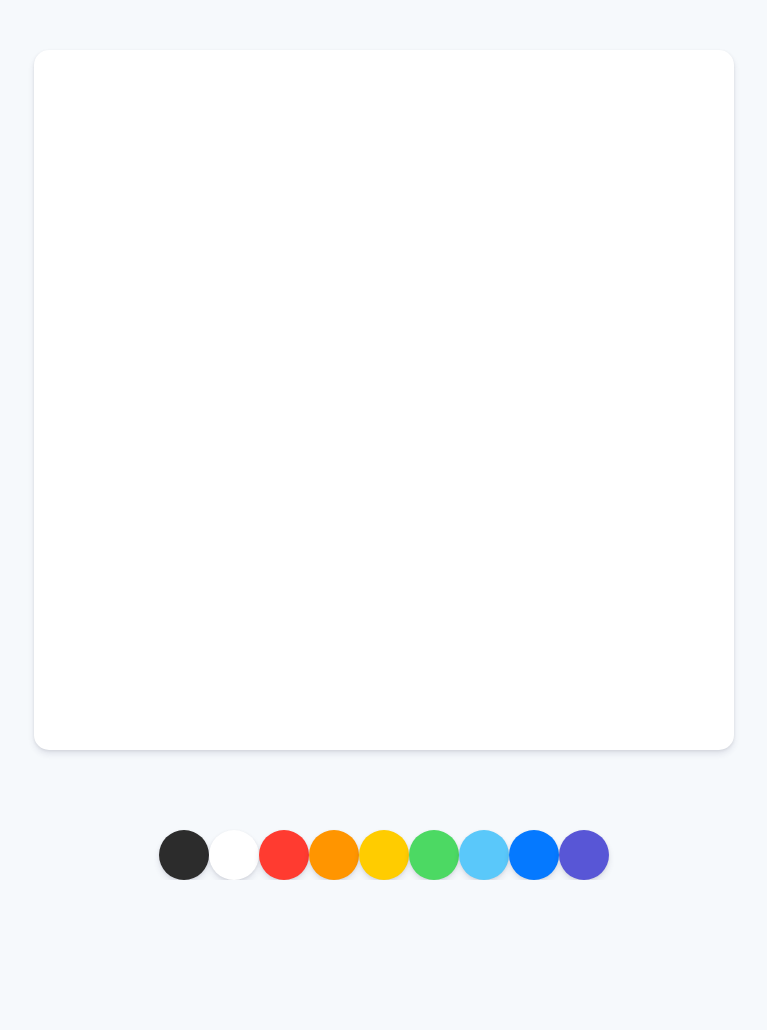
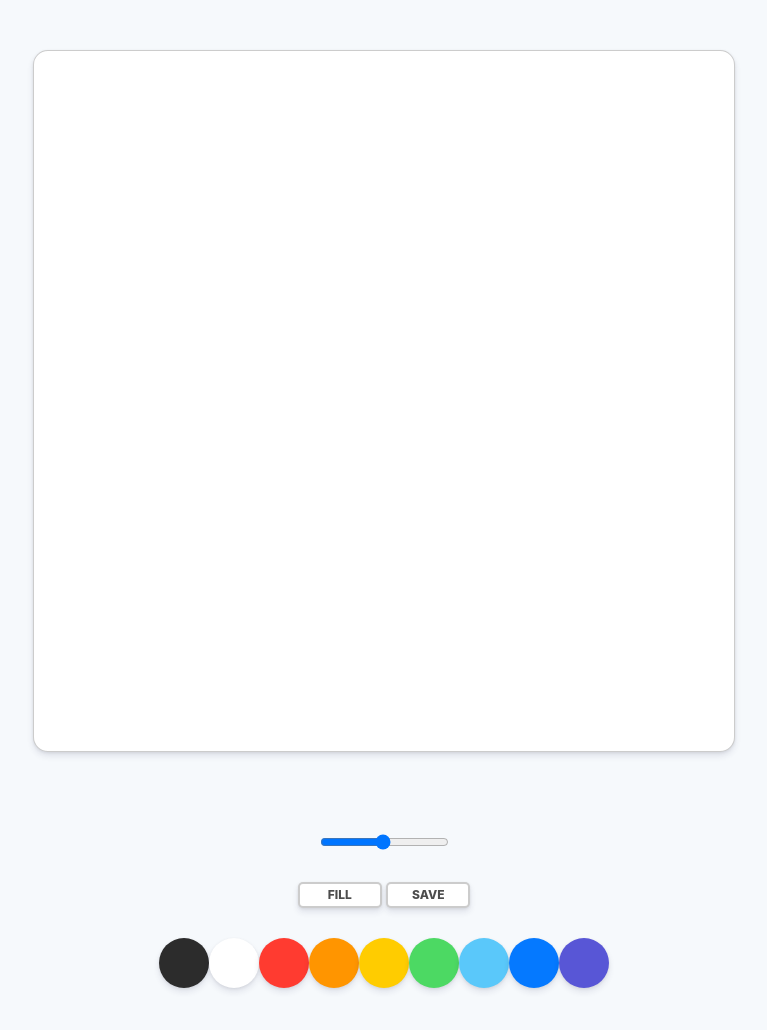
Before and after one commit to amese2003/paintJS, a plain HTML site: page index.html in a window 1280 px wide. Shown: the whole page, without its empty margins (256-1023 px from the left). Before the commit the page ends 880 px from the top, so only its background shows below. Drawn offline with Linux system fonts and the light colour scheme.

Commit message:
#2.0 Canvas Events, #2.1 2D Context

```diff
--- a/app.js
+++ b/app.js
@@ -0,0 +1,47 @@
+const canvas = document.getElementById("jsCanvas");
+const ctx = canvas.getContext("2d");
+
+canvas.width = 700;
+canvas.height = 700;
+
+ctx.strokeStyle = "#2c2c2c"
+ctx.lineWidth = 2.5;
+
+let painting = false;
+
+function startPainting(){
+    painting = true;
+}
+
+function stopPainting(){
+    painting = false;
+}
+
+function onMouseMove(event){
+    const x = event.offsetX;
+    const y = event.offsetY;
+
+    if(!painting){
+        ctx.beginPath();
+        ctx.moveTo(x, y);
+    } else{
+        ctx.lineTo(x, y);
+        ctx.stroke();
+    }
+}
+
+function onMouseDown(event){
+    painting = true;
+}
+
+function onMouseUp(event){
+    stopPainting();
+}
+
+
+if(canvas){
+    canvas.addEventListener("mousemove", onMouseMove);
+    canvas.addEventListener("mousedown", startPainting);
+    canvas.addEventListener("mouseup", stopPainting);
+    canvas.addEventListener("mouseleave", stopPainting);
+}
--- a/index.html
+++ b/index.html
@@ -9,6 +9,13 @@
 <body>
     <canvas id="jsCanvas" class="canvas"></canvas>
     <div class="controls">
+        <div class="controls__range">
+            <input type="range" id="jsRange" min="0.1" max="5" value="2.5" step="0.1"/>
+        </div>
+        <div class="controls__btns">
+            <button id="jsMode">Fill</button>
+            <button id="jsSave">Save</button>
+        </div>
         <div class="controls__colors" id="jsColors">
           <div class="controls__color" style="background-color:#2c2c2c"></div>
           <div class="controls__color" style="background-color:white"></div>
--- a/styles.css
+++ b/styles.css
@@ -7,7 +7,7 @@ body{
     display: flex;
     flex-direction: column;
     align-items: center;
-    padding-top: 50px;
+    padding: 50px 0px;
 }
 
 .canvas {
@@ -16,10 +16,39 @@ body{
     background-color: white;
     border-radius: 15px;
     box-shadow: 0 4px 6px rgba(50, 50, 93, 0.11), 0 1px 3px rgba(0, 0, 0, 0.08);
+    border:1px solid rgba(0, 0, 0, 0.2);
+    color:rgba(0, 0, 0, 0.5);
 }
 
 .controls{
     margin-top: 80px;
+    display: flex;
+    flex-direction: column;
+    align-items: center;
+}
+
+.controls .controls__btns{
+    margin-bottom: 30px;
+}
+
+.controls__btns button{
+    all: unset;
+    cursor: pointer;
+    background-color: white;
+    padding: 5px 0px;
+    width: 80px;
+    text-align: center;
+    border-radius: 5px;
+    box-shadow: 0 4px 6px rgba(50, 50, 93, 0.11), 0 1px 3px rgba(0, 0, 0, 0.08);
+    border: 2px solid rgba(0, 0, 0, 0.2);
+    color: rgba(0, 0, 0, 0.7);
+    text-transform: uppercase;
+    font-weight: 800;
+    font-size: 12px;
+}
+
+.controls__btns button:active {
+    transform: scale(0.98);
 }
 
 .controls .controls__colors{
@@ -33,3 +62,7 @@ body{
     cursor: pointer;
     box-shadow: 0 4px 6px rgba(50, 50, 93, 0.11), 0 1px 3px rgba(0, 0, 0, 0.08);
 }
+
+.controls .controls__range {
+    margin-bottom: 30px;
+}
```
